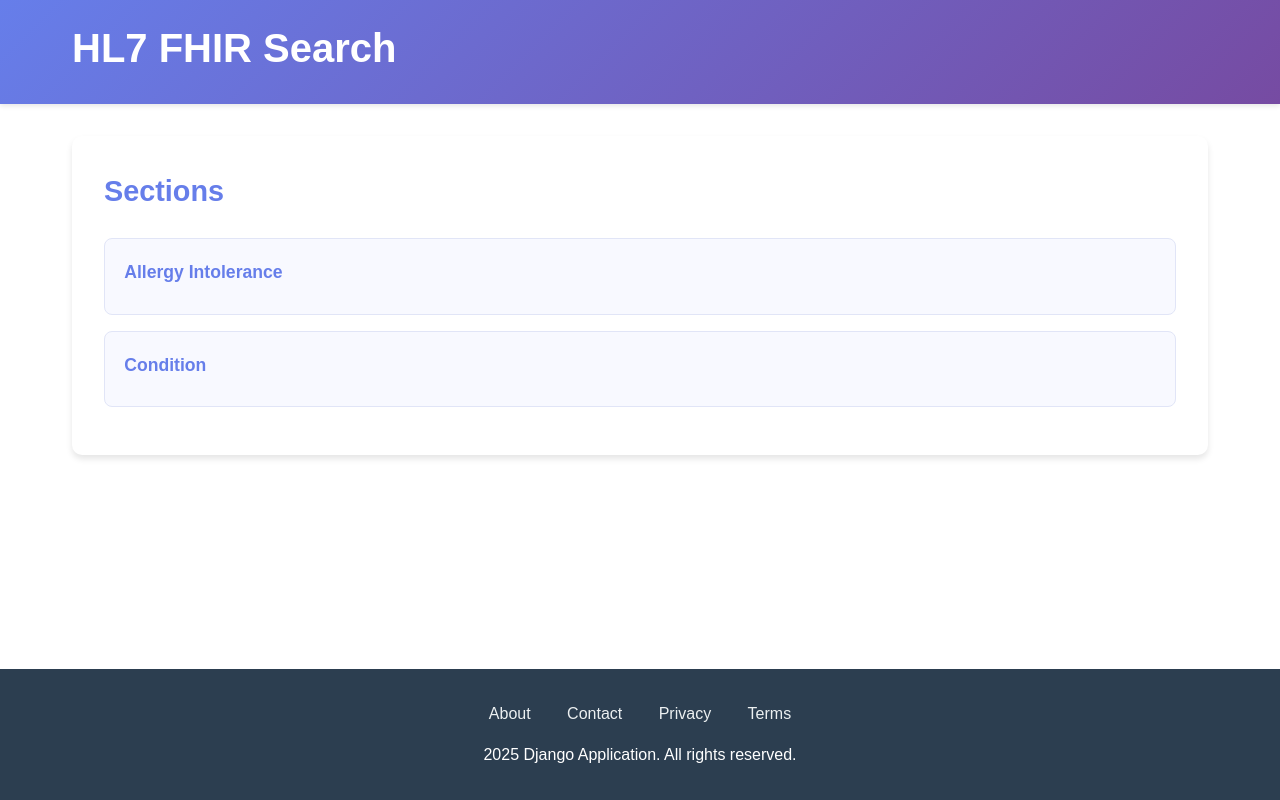
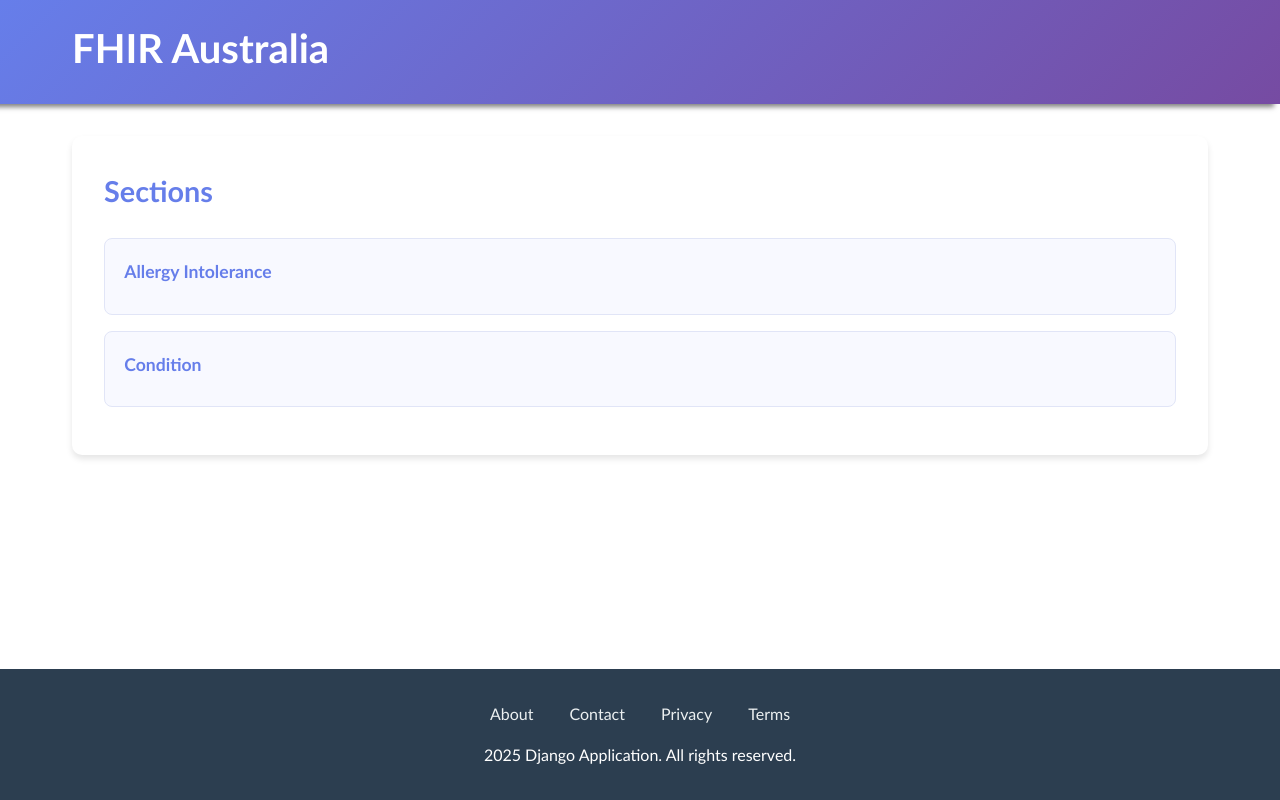
Before and after one commit to AfroDizzzy/FhirMD_FrontEnd, a Django app: page / in a window 1280 px wide. Run offline with Django 5.2, Linux system fonts and the light colour scheme.

Commit message:
fixed base not being universal

```diff
--- a/frontend/static/frontend/base.css
+++ b/frontend/static/frontend/baseStyle.css
@@ -2,7 +2,17 @@
   margin: 0;
   padding: 0;
   box-sizing: border-box;
+  font-family: "Calibri";
 }
+.homepage-link {
+  color: inherit;
+  text-decoration-line: none;
+}
+.homepage-text:hover {
+  transform: translateY(-2px);
+  text-shadow: 0 6px 12px rgba(0, 0, 0, 0.15);
+}
+
 body {
   font-family: Arial, sans-serif;
   line-height: 1.6;
@@ -15,7 +25,7 @@
   background: linear-gradient(135deg, #667eea 0%, #764ba2 100%);
   color: white;
   padding: 1rem 0;
-  box-shadow: 0 2px 5px rgba(0, 0, 0, 0.1);
+  box-shadow: -6px 3px 5px rgba(0, 0, 0, 0.5);
 }
 
 .header-content {
--- a/frontend/templates/frontend/base.html
+++ b/frontend/templates/frontend/base.html
@@ -1,14 +1,22 @@
 {% load static %}
 <html lang="en">
-  <title>FHIR-Australia</title>
-  <link rel="stylesheet" href="{% static 'frontend/base.css' %}" />
-  <link rel="shortcut icon"
-        type="image/png"
-        href="{% static 'frontend/images/fire.png' %}" />
+  <head>
+    <title>FHIR Australia</title>
+    <meta name="description"
+          content="FHIR Australia - A platform for FHIR resources and information in Australia.">
+    <meta name="keywords"
+          content="FHIR, Australia, healthcare, interoperability, HL7, medical data">
+    <link rel="stylesheet" href="{% static 'frontend/baseStyle.css' %}" />
+    <link rel="shortcut icon"
+          type="image/png"
+          href="{% static 'frontend/images/fire.png' %}" />
+  </head>
   <body id="content">
     <header>
       <div class="header-content">
-        <h1>HL7 FHIR Search</h1>
+        <a class="homepage-link" href="{% url 'homepage' %}">
+          <h1 class="homepage-text">FHIR Australia</h1>
+        </a>
       </div>
     </header>
     {% block content %}
```
